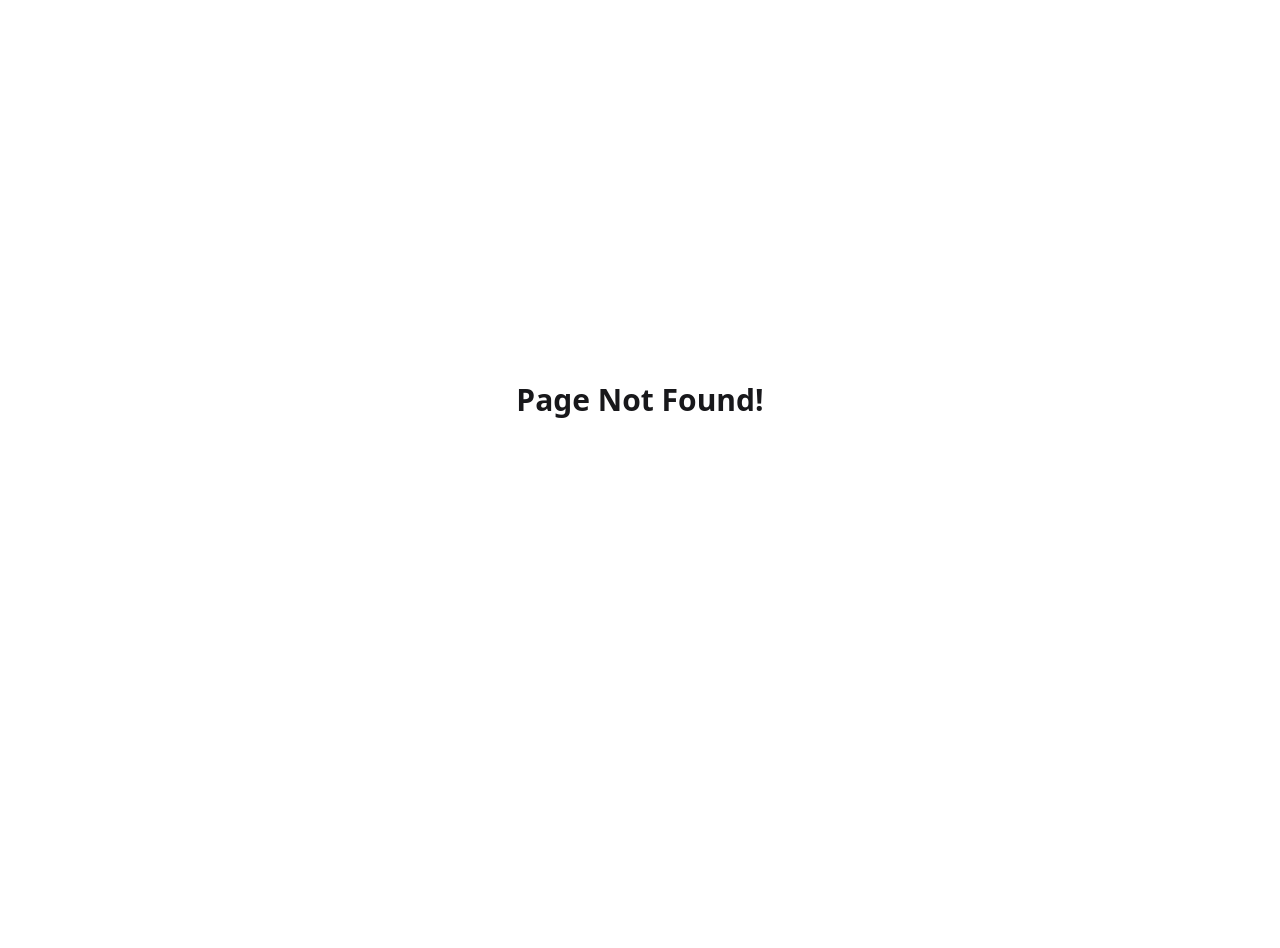
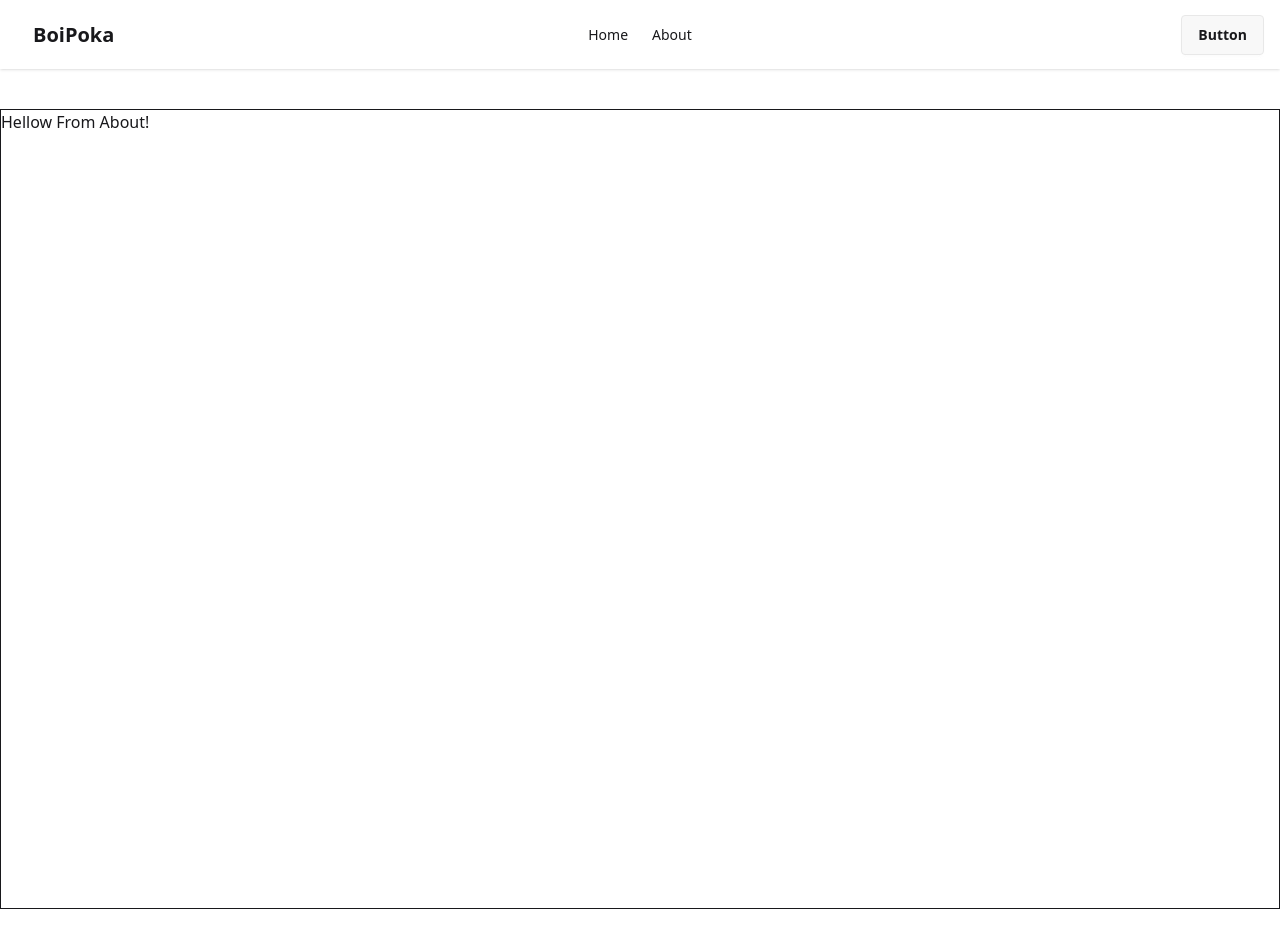
Before and after one commit to sakib404-hub/Web-dev-day-45-Project-Boipoka-, a React (Vite) app: page /about in a window 1280 px wide. Before the commit this address had no page. Before the commit the page ends 800 px from the top, so only its background shows below. Built offline with nearby package versions, Linux system fonts and the light colour scheme.

Commit message:
made the dynamic routes for the card details

```diff
--- /dev/null
+++ b/src/Component/BookDetails/BookDetails.jsx
@@ -0,0 +1,14 @@
+import React from 'react';
+import { useLoaderData } from 'react-router';
+
+const BookDetails = () => {
+    const book = useLoaderData();
+    console.log(book);
+    return (
+        <div>
+            This is the Book Detail Section!
+        </div>
+    );
+};
+
+export default BookDetails;
--- a/src/Component/Header/Header.jsx
+++ b/src/Component/Header/Header.jsx
@@ -1,10 +1,11 @@
 import React from 'react';
+import { NavLink } from 'react-router';
 
 const Header = () => {
     // creating the links
     const links = <div className='flex flex-col lg:flex-row gap-6 p-2'>
-        <li>Home</li>
-        <li>About</li>
+        <NavLink to='/'>Home</NavLink>
+        <NavLink to='/about'>About</NavLink>
     </div>
     return (
         <div className="navbar bg-base-100 shadow-sm px-4">
--- /dev/null
+++ b/src/Pages/About/About.jsx
@@ -0,0 +1,11 @@
+import React from 'react';
+
+const About = () => {
+    return (
+        <div>
+            Hellow From About!
+        </div>
+    );
+};
+
+export default About;
--- a/src/Pages/BookCard/BookCard.jsx
+++ b/src/Pages/BookCard/BookCard.jsx
@@ -1,20 +1,33 @@
 import { Star } from 'lucide-react';
 import React from 'react';
+import { useNavigate } from 'react-router';
 
 const BookCard = ({ book }) => {
-    const { bookName, author, image, review, category, rating } = book;
-    console.log(book);
+    const { bookName, author, image, review, category, rating, tags, bookId } = book;
+    // console.log(book);
+
+    const path = useNavigate();
+    const handleCardClick = () => {
+        path(`bookDetails/${bookId}`)
+    }
+
     return (
-        <div className="card bg-base-200 w-96 shadow-md rounded-2xl">
-            <div className='h-75 flex items-center justify-center p-4 bg-[#f0f8ff] py-6 rounded-2xl'>
+        <div
+            onClick={handleCardClick}
+            className="card bg-base-200 w-96 shadow-md rounded-2xl">
+            <div className='h-60 flex items-center justify-center p-4 bg-[#f0f8ff] py-6 rounded-2xl'>
                 <img
                     src={image}
                     alt="Shoes"
-                    className='h-full w-4/6 object-center' />
+                    className='h-full w-3/7 object-center' />
             </div >
             <div className="card-actions px-4 mt-4">
-                <div className="badge bg-gray-200 text-green-600 font-semibold">Fashion</div>
-                <div className="badge bg-gray-200 text-green-600 font-semibold">Products</div>
+                {
+                    tags.map((tag, index) => {
+                        return <div
+                            key={index} className="badge bg-gray-200 text-green-600 font-semibold">{tag}</div>
+                    })
+                }
             </div>
             <div className="card-body">
                 <h2 className="card-title">
--- a/src/Router/Routes.jsx
+++ b/src/Router/Routes.jsx
@@ -3,6 +3,8 @@ import { createBrowserRouter, RouterProvider, } from "react-router";
 import Root from '../Pages/Root/Root';
 import ErrorPage from '../Pages/ErrorPage/ErrorPage';
 import Home from '../Pages/Home/Home';
+import About from '../Pages/About/About';
+import BookDetails from '../Component/BookDetails/BookDetails';
 
 export const router = createBrowserRouter([
     {
@@ -13,8 +15,22 @@ export const router = createBrowserRouter([
             {
                 index: true,
                 path: '/',
-                loader: () => fetch('../../public/bookData.json'),
+                loader: () => fetch('/bookData.json'),
                 Component: Home
+            },
+            {
+                path: '/about',
+                Component: About
+            },
+            {
+                path: 'bookDetails/:id',
+                loader: async ({ params }) => {
+                    const res = await fetch('/bookData.json')
+                    const data = await res.json()
+                    const book = data.find((book) => Number(book.bookId) === Number(params.id))
+                    return book;
+                },
+                Component: BookDetails
             }
         ]
     }
```
